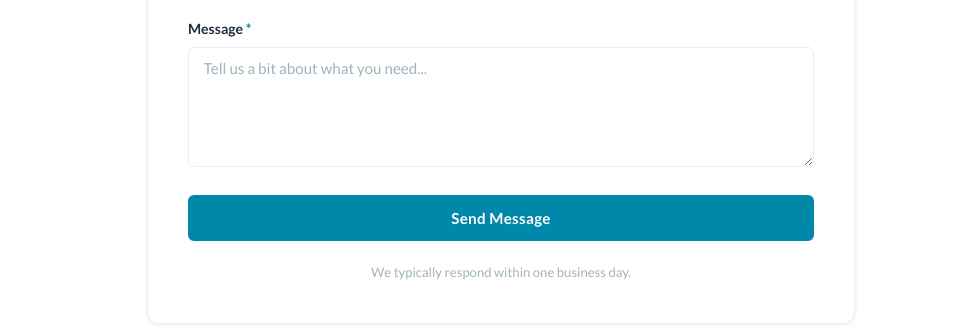
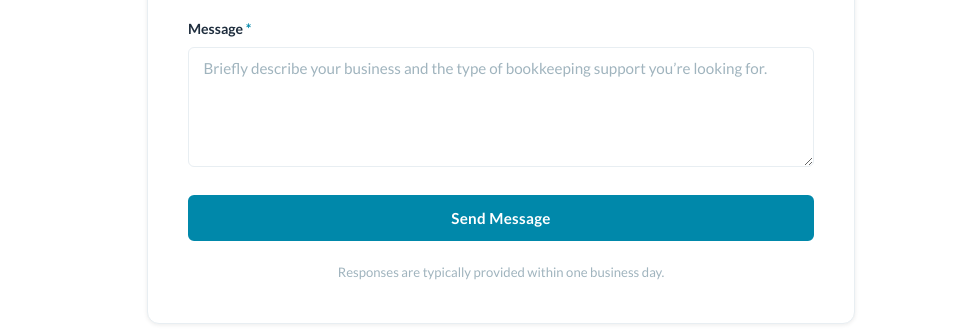
Before and after one commit to BigDumbYak-Git/abpswebsite, an Eleventy site: page src/contact.njk in a window 1280 px wide. Shown: the part 821-1154 px from the top of the page, 321-1280 px from the left. Built offline with nearby package versions, Linux system fonts and the light colour scheme; Eleventy itself is replaced by a stand-in of ours; files that its build step writes are made by us from their sources.

Commit message:
updating text

```diff
--- a/src/contact.njk
+++ b/src/contact.njk
@@ -109,14 +109,14 @@ description: "Contact Angie Barton Professional Services — we'd love to hear f
 
           <div class="form-group">
             <label for="message">Message <span aria-hidden="true">*</span></label>
-            <textarea id="message" name="message" rows="5" required placeholder="Tell us a bit about what you need..."></textarea>
+            <textarea id="message" name="message" rows="5" required placeholder="Briefly describe your business and the type of bookkeeping support you’re looking for."></textarea>
           </div>
 
           <div class="form-group">
             <button type="submit" class="btn btn-primary btn--full">Send Message</button>
           </div>
 
-          <p class="form-note">We typically respond within one business day.</p>
+          <p class="form-note">Responses are typically provided within one business day.</p>
         </form>
       </div>
 
```
